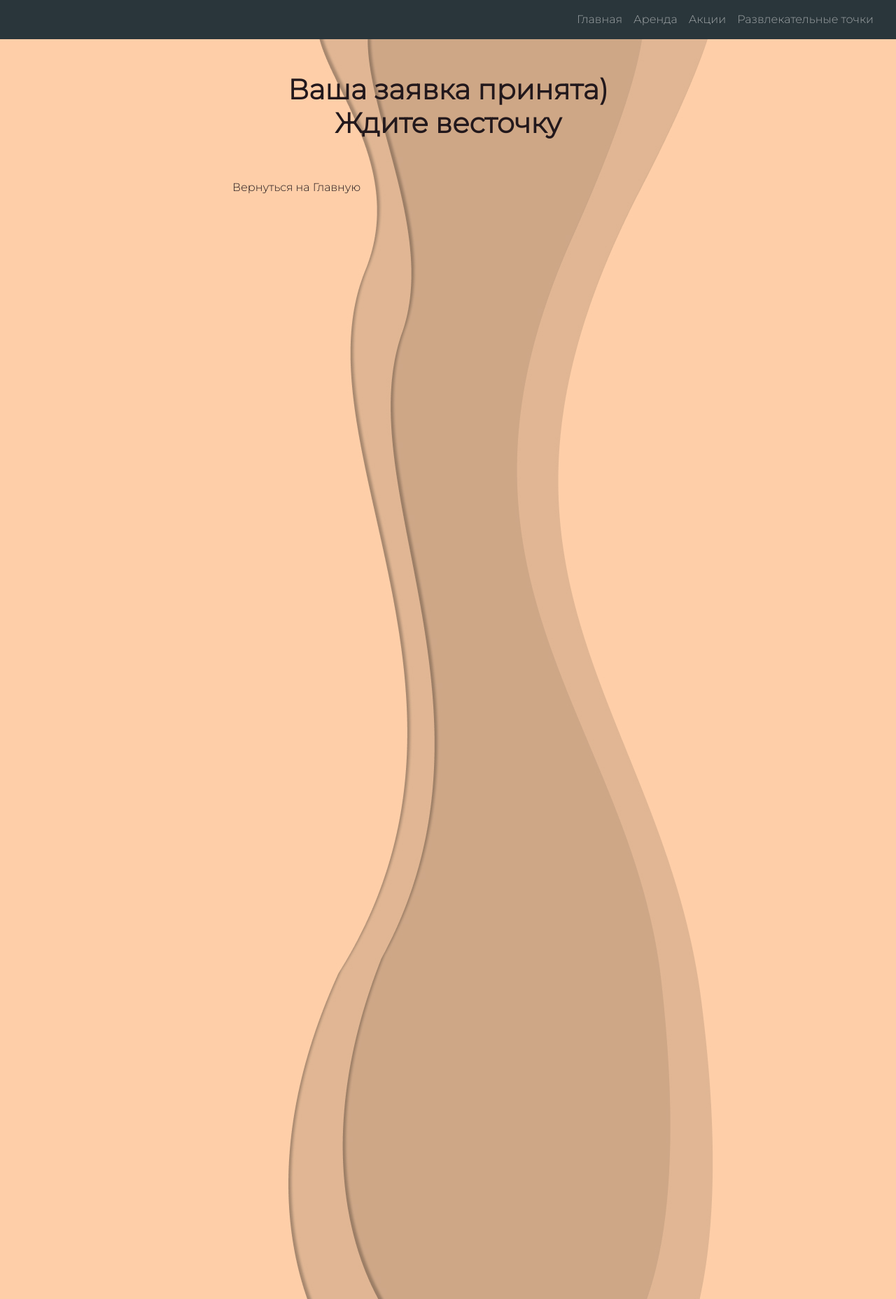
After one commit to chichxh/trilobit, a PHP site: page /rentO.php in a window 1280 px wide. The commit adds this page. Shown: the whole page at 70% size. Run offline with PHP 8.4, Linux system fonts and the light colour scheme.

Commit message:
add rentO.php rentP/php

```diff
--- a/dots.php
+++ b/dots.php
@@ -47,6 +47,12 @@
 			<div class="row">
 				<h1 class="text-start">РАЗВЛЕКАТЕЛЬНЫЕ<br> ТОЧКИ</h1>
 			</div>
+		</div>
+	</div>
+
+	<div class="container">
+		<div class="col-6 mx-auto mt-5">
+			<button class="btn btn-secondary"> <a href="myAcc.php">Начать считать сколько ты потратишь, посещая эти точки</a></button>
 		</div>
 	</div>
 
--- a/header.php
+++ b/header.php
@@ -18,9 +18,6 @@
 			        <li class="nav-item">
 			          	<a class="nav-link" href="dots.php">Развлекательные точки</a>
 			        </li>
-			        <li class="nav-item">
-			          	<a class="nav-link" href="myAcc.php">Считать сколько потратил</a>
-			        </li>
 		        </ul>
 	    	</div>
 	  	</div>
--- /dev/null
+++ b/rentO.php
@@ -0,0 +1,71 @@
+<?php
+
+$database = 'trilobit';
+$user = 'root';
+$password = 'root';
+$host = 'localhost';
+
+$mysqli = new mysqli($host, $user, $password, $database);
+
+$link = mysqli_connect($host, $user, $password, $database);
+
+if ($link == false){
+	print("Ошибка: Невозможно подключиться к MySQL " . mysqli_connect_error());
+}
+
+?>
+
+<!DOCTYPE html>
+<html>
+<head>
+	<title>Трилобит - Городская среда</title>
+	<link href="https://cdn.jsdelivr.net/npm/bootstrap@5.0.0-beta2/dist/css/bootstrap.min.css" rel="stylesheet" integrity="sha384-BmbxuPwQa2lc/FVzBcNJ7UAyJxM6wuqIj61tLrc4wSX0szH/Ev+nYRRuWlolflfl" crossorigin="anonymous">
+	<link rel="preconnect" href="https://fonts.gstatic.com">
+	<link href="https://fonts.googleapis.com/css2?family=Archivo+Black&family=Montserrat:wght@300&display=swap" rel="stylesheet">
+	<style type="text/css">
+		body {
+			font-family: 'Montserrat', Arial;
+			background-color: #2A363B;
+			color: #fff;
+		}
+		.all {
+			height: 1800px;
+			background-image: url(img/rentP.jpg);
+		}
+		.all h1 {
+			color: #22181C;
+			font-weight: bold;
+		}
+		a {
+			color: #22181C;
+			text-decoration: none;
+			transition-duration: 0.3s;
+		}
+		a:hover {
+			color: #4A3D42;
+		}
+	</style>
+</head>
+<body>
+	<?php include('header.php')?>
+	<div class="container-fluid all">
+		<div class="row">
+			<div class="col-6 mx-auto mt-5">
+				<h1 class="text-center">Ваша заявка принята) <br> Ждите весточку</h1>
+			</div>
+		</div>
+		<div class="row">
+			<div class="col-6 mx-auto mt-5">
+				<a href="index.php">Вернуться на Главную</a>
+			</div>
+		</div>
+	</div>
+	<?php
+    if (isset($_POST['send'])) {
+        $query = "INSERT INTO rent (name, contact, description) VALUES ('". $_POST['name'] ."', '". $_POST['contact'] ."',
+        '". $_POST['description'] ."')";
+        $res = mysqli_query($link, $query);
+    }
+ ?>
+</body>
+</html>
```
Also changed, not shown: promotions.php (+5 -3 lines), rent.php (+0 -19 lines), rentP.php (added, +53 -0 lines), img/dot2.png (deleted), img/dot3.png (deleted), img/dot4.png (deleted), img/dot5.png (deleted), img/rentP.jpg (added).
